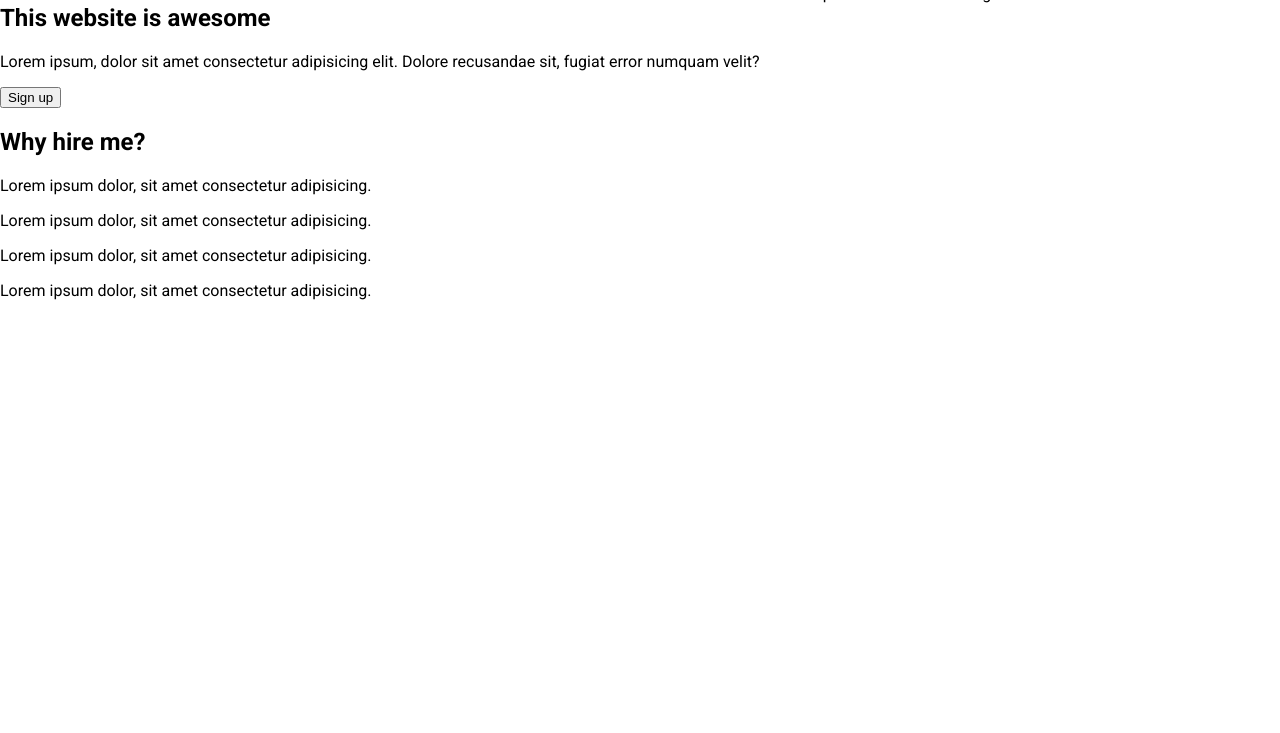
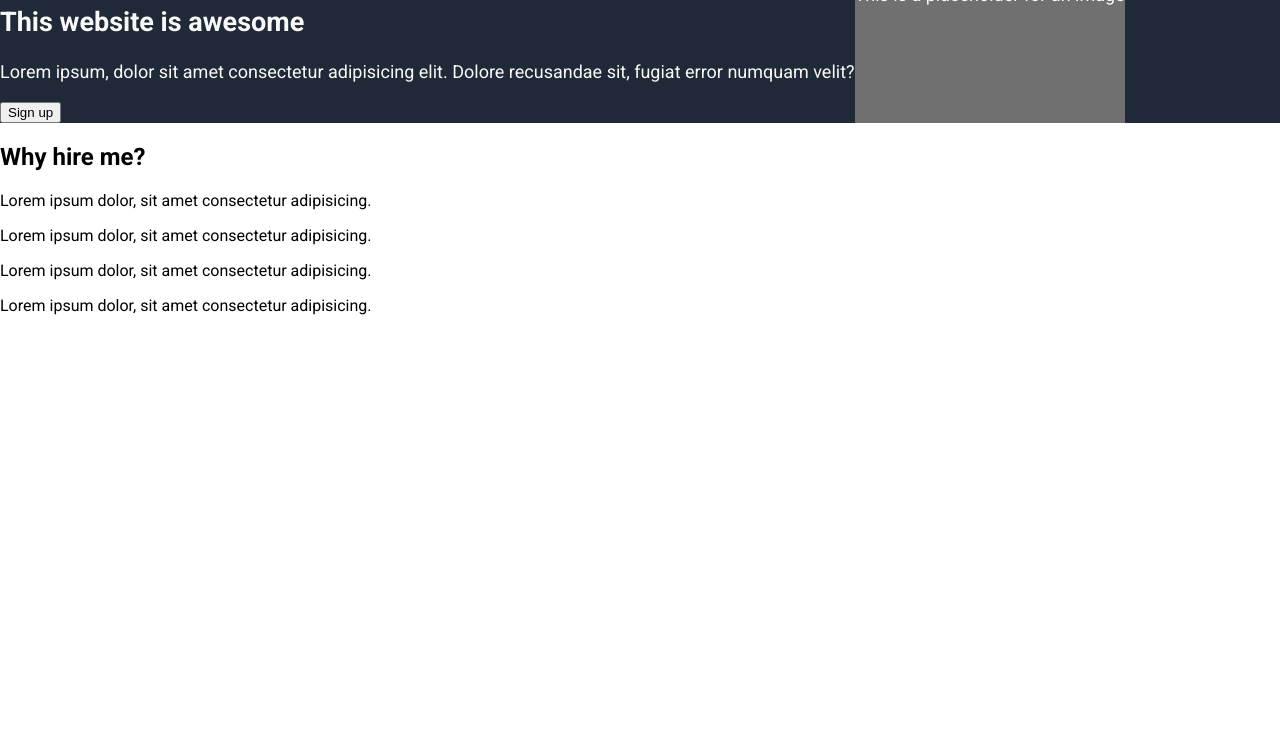
Before and after one commit to timpeschel/odin-landingpage, a plain HTML site: page index.html in a window 1280 px wide. Shown: the part 67-800 px from the top of the page. Drawn offline with Linux system fonts and the light colour scheme.

Commit message:
Hero section styled, minor issues

```diff
--- a/index.html
+++ b/index.html
@@ -30,7 +30,7 @@
 
                 <button>Sign up</button>
             </div>
-            <div>This is a placeholder for an image</div>
+            <div class="grey_box">This is a placeholder for an image</div>
         </section>
 
         <section id="info_section">
--- a/style.css
+++ b/style.css
@@ -3,7 +3,7 @@ html, body{
     font-family: "Roboto", sans-serif;
 }
 
-header, #hero, footer{
+header, #hero_section, footer{
     background-color:#1F2937;
     color:#F9FAF8;
 }
@@ -33,4 +33,12 @@ header{
 
 #hero_section{
     display:flex;
+    font-size:18px;
 }
+
+.grey_box{
+    background-color:#707070;
+    display:flex;
+    justify-content: center;
+    /* padding:20px auto 20px auto; soll in die Mitte */
+}
```
